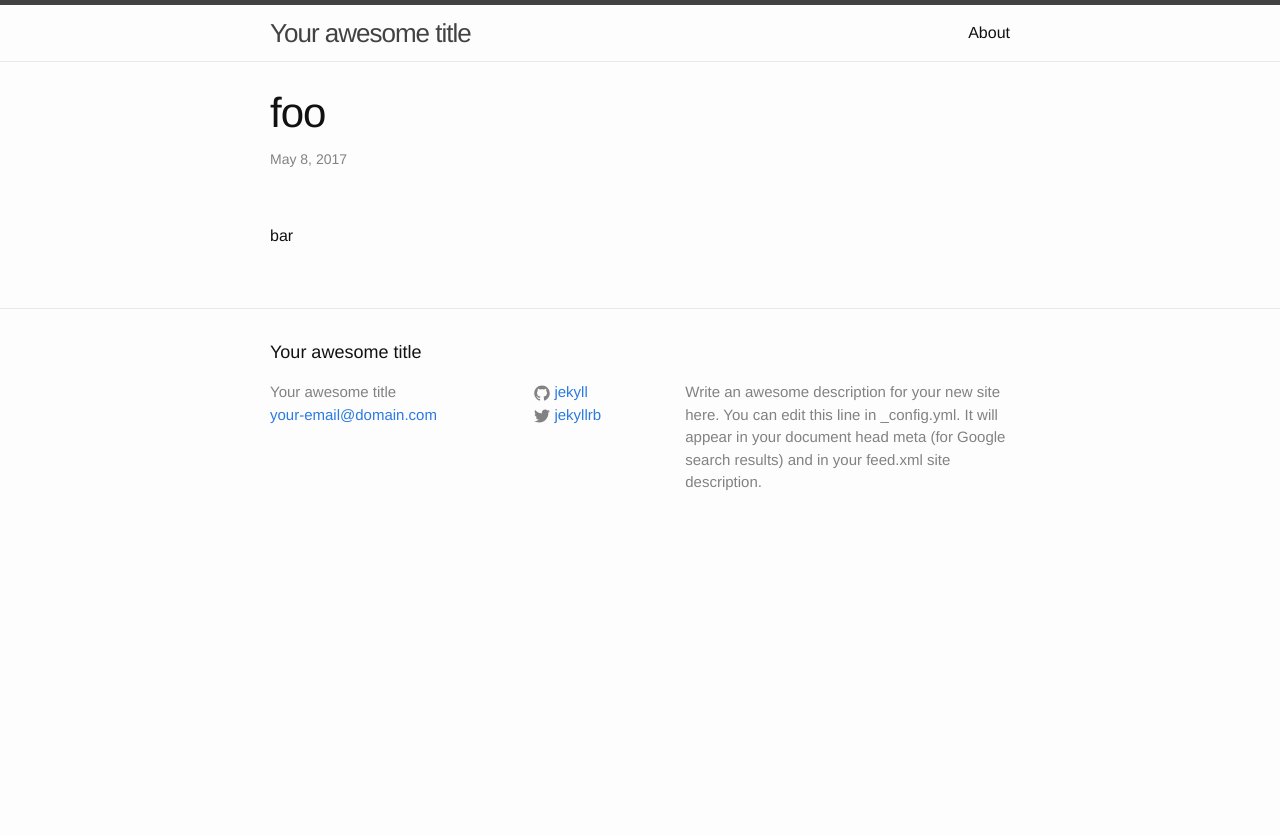
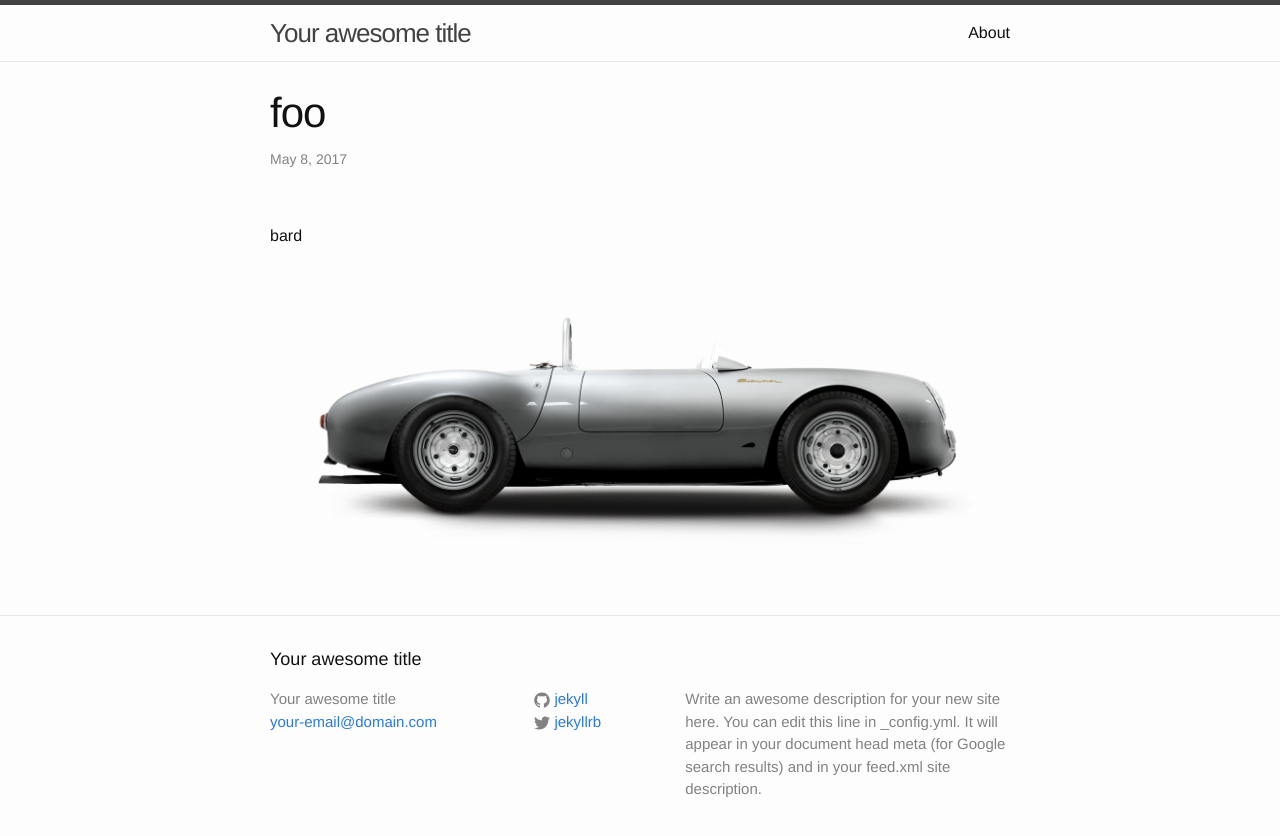
Before and after one commit to demersdesigns/netlify, a Jekyll site: the page built from _posts/2017-05-08-foo.md, in a window 1280 px wide. Shown: the top 836 px of the page. Built offline with Jekyll 4.4.1, drawn with Linux system fonts in a browser that asks for light colours.

Commit message:
Update Post “2017-05-08-foo”

```diff
--- a/_posts/2017-05-08-foo.md
+++ b/_posts/2017-05-08-foo.md
@@ -5,4 +5,6 @@ date: 2017-05-08T16:06:11.923Z
 thumbnail: /images/uploads/550-spyder.png
 rating: '5'
 ---
-bar
+bard
+
+![nice car](/images/uploads/550-spyder.png)
```
